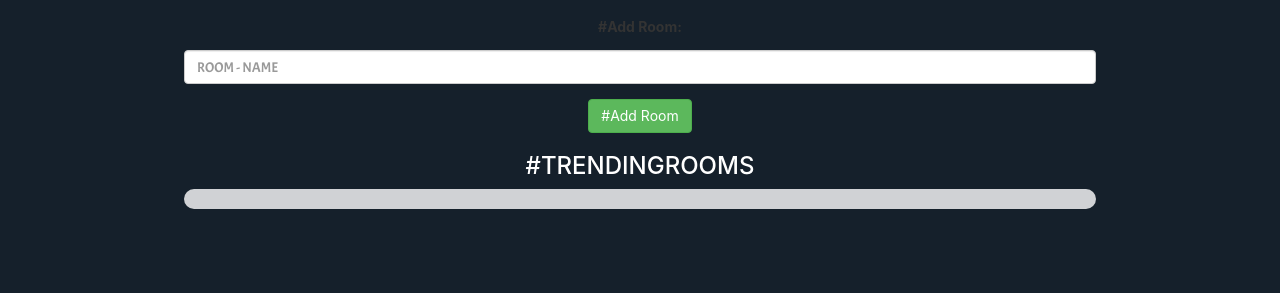
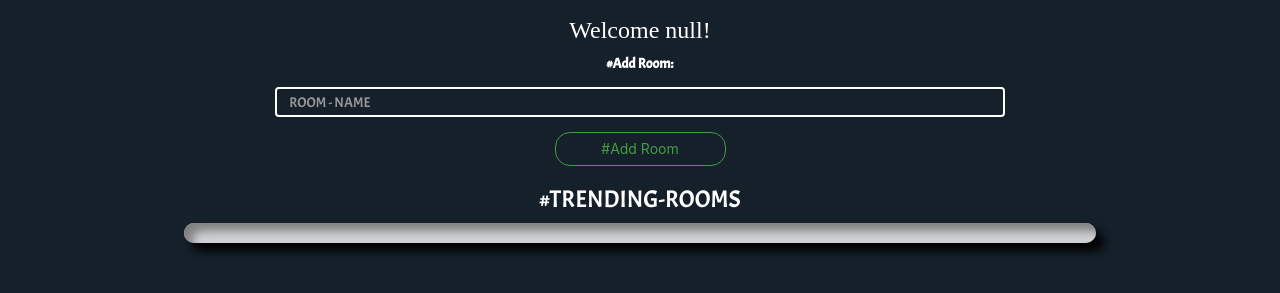
Before and after one commit to Amaan-1/Kwitter, a plain HTML site: page kwitter_room.html in a window 1280 px wide. Shown: the part 163-456 px from the top of the page. Drawn offline with nearby package versions, Linux system fonts and the light colour scheme; no server answers; a web font is replaced by a local one.

Commit message:
Add files via upload

```diff
--- a/kwitter.js
+++ b/kwitter.js
@@ -12,7 +12,6 @@ firebase.initializeApp(firebaseConfig);
 
 function login() {
     var username = document.getElementById("user_name").value;
-    console.log(username);
-    firebase.database().ref("/").child(username).update({ purpose: "adding_user" });
+    localStorage.setItem("User_Name", username);
     window.location = "kwitter_room.html";
 }
--- a/kwitter_room.html
+++ b/kwitter_room.html
@@ -15,7 +15,40 @@
     <script src="https://ajax.googleapis.com/ajax/libs/jquery/3.4.1/jquery.min.js"></script>
     <script src="https://maxcdn.bootstrapcdn.com/bootstrap/3.4.0/js/bootstrap.min.js"></script>
 
-    <link rel="stylesheet" type="text/css" href="style.css">
+    <link rel="stylesheet" type="text/css" href="/style.css">
+    <style>
+        @import url('https://fonts.googleapis.com/css2?family=Acme&display=swap');
+        input {
+            border: 2px solid #ffffff;
+            border-radius: 4px;
+            margin: 8px 0;
+            color: white;
+            outline: none;
+            background-color: rgba(0, 0, 0, 0);
+            box-sizing: border-box;
+            transition: .3s;
+            font-family: 'Acme', sans-serif;
+            width: 80%;
+            height: 30px;
+        }
+
+        input:focus {
+            border-color: dodgerBlue;
+            box-shadow: 0 0 8px 0 dodgerBlue;
+            background-color: rgba(29, 161, 242, 0.5);
+            color: rgb(21, 32, 43);
+            font-family: 'Acme', sans-serif;
+        }
+
+        label {
+            font-family: 'Acme', sans-serif;
+        }
+
+        #output {
+            box-shadow: inset 8px 8px 10px grey, 8px 8px 10px black;
+            margin-bottom: 20px;
+        }
+    </style>
 
 </head>
 
@@ -29,17 +62,17 @@
 				<img src="m2.png">
 			</sup>
             </h1>
-            <h3 class="color_white" id="user_indentity"></h3>
+            <h3 class="color_white" id="user_indentity" style="font-family: 'Yeon Sung';"></h3>
             <div class="form-group input_div_room_page">
-                <label>#Add Room:</label>
+                <label style="color: white; font-family: ;">#Add Room:</label>
                 <input type="text" id="add_room" class="form-control" placeholder="ROOM - NAME">
             </div>
             <button id="add_room_hit" onclick="add();" class="btn btn-success">#Add Room</button>
-            <h3 class="color_white">#TRENDINGROOMS</h3>
-            <div id="output"></div>
+            <h3 class="color_white" style="font-family: 'Acme', sans-serif;">#TRENDING-ROOMS</h3>
+            <div id="output" style="font-family: 'Yeon Sung';"></div>
         </center>
     </div>
-    <script src="z_room.js"></script>
+    <script src="kwitter_room.js"></script>
 </body>
 
 </html>
--- a/kwitter_room.js
+++ b/kwitter_room.js
@@ -1,6 +1,7 @@
 var firebaseConfig = {
     apiKey: "AIzaSyBEGD1_QsFWvQNBg_B8UcMBDgrVWwAVtoY",
     authDomain: "kwitter-6e092.firebaseapp.com",
+    databaseURL: "https://kwitter-6e092-default-rtdb.firebaseio.com",
     projectId: "kwitter-6e092",
     storageBucket: "kwitter-6e092.appspot.com",
     messagingSenderId: "675024517745",
@@ -11,14 +12,34 @@ firebase.initializeApp(firebaseConfig);
 
 function getData() {
     firebase.database().ref("/").on('value', function(snapshot) {
-        document.getElementById("output").innerHTML = "";
         snapshot.forEach(function(childSnapshot) {
             childKey = childSnapshot.key;
             Room_names = childKey;
-            //Start code
-
-            //End code
+            console.log(Room_names);
+            row = "<div class='room_name' id=" + Room_names + " onclick='redirectToRoomName(this.id)' >#" + Room_names + "</div><hr>";
+            document.getElementById("output").innerHTML += row;
         });
     });
 }
 getData();
+
+
+function redirectToRoomName(name) {
+    console.log(name);
+    localStorage.setItem("room_name", name);
+    window.location = "index.html";
+}
+
+
+var username = localStorage.getItem("User_Name");
+document.getElementById("user_indentity").innerHTML = "Welcome " + username + "!";
+
+function add() {
+    var room_name = document.getElementById("add_room").value;
+    console.log(room_name);
+    firebase.database().ref("/").child(room_name).update({
+        purpose: "add_room"
+    });
+    localStorage.setItem("room_name", room_name);
+    window.location = "kwitter_page.html";
+}
--- a/style.css
+++ b/style.css
@@ -8,7 +8,6 @@ body {
 
 body {
     background-color: rgb(21, 32, 43);
-    /*font-family: 'Patrick Hand', cursive;*/
     font-family: -apple-system, BlinkMacSystemFont, "Segoe UI", Roboto, Helvetica, Arial, sans-serif;
 }
 
@@ -37,8 +36,8 @@ body {
     background-size: cover;
 }
 
-input {
-    border: 2px solid #aaa;
+#user_name {
+    border: 2px solid #ffffff;
     border-radius: 4px;
     margin: 8px 0;
     color: white;
@@ -49,7 +48,29 @@ input {
     font-family: 'Acme', sans-serif;
 }
 
-input:focus {
+#user_name:focus {
+    border-color: dodgerBlue;
+    box-shadow: 0 0 8px 0 dodgerBlue;
+    background-color: rgba(29, 161, 242, 0.5);
+    color: rgb(21, 32, 43);
+    font-family: 'Acme', sans-serif;
+}
+
+#add_room {
+    border: 2px solid #ffffff;
+    border-radius: 4px;
+    margin: 8px 0;
+    color: white;
+    outline: none;
+    background-color: rgba(0, 0, 0, 0);
+    box-sizing: border-box;
+    transition: .3s ease;
+    font-family: 'Acme', sans-serif;
+    width: 80%;
+    height: 30px;
+}
+
+#add_room:focus {
     border-color: dodgerBlue;
     box-shadow: 0 0 8px 0 dodgerBlue;
     background-color: rgba(29, 161, 242, 0.5);
@@ -101,6 +122,22 @@ input:focus {
 #login_button:hover {
     color: rgb(29, 161, 242);
     background-color: rgb(22, 45, 64);
+}
+
+#add_room_hit {
+    width: 80%;
+    border-radius: 15px;
+    background-color: rgb(21, 32, 43);
+    color: #449d44;
+    border-color: #449d44;
+    transition: 0.5s ease;
+    width: 15%;
+    outline: none;
+}
+
+#add_room_hit:hover {
+    color: #449d44;
+    background-color: #1d291d;
 }
 
 .room_name {
```
